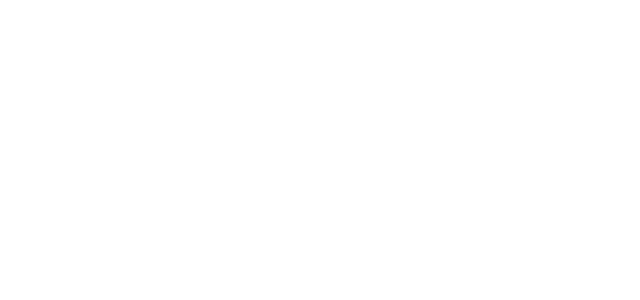
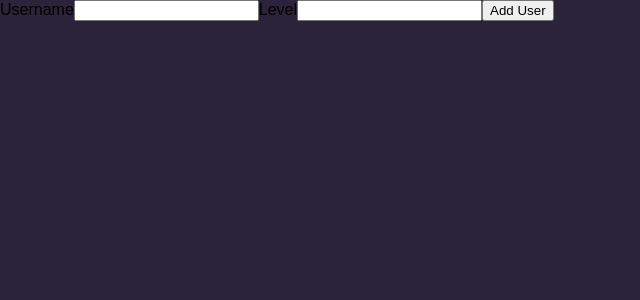
Before and after one commit to Ccharliiee/ReactLearningUProject1S8, a React (Create React App) app: page / in a window 1280 px wide. Shown: the top 300 px of the page, without its empty margins (0-640 px from the left). Built offline with nearby package versions, Linux system fonts and the light colour scheme.

Commit message:
Add an input form with accessibility support

```diff
--- a/src/App.js
+++ b/src/App.js
@@ -1,10 +1,10 @@
-import React from 'react';
-
+import React from "react";
+import AddUser from "./components/Users/AddUser";
 
 function App() {
   return (
     <div>
-
+      <AddUser />
     </div>
   );
 }
--- /dev/null
+++ b/src/components/Users/AddUser.js
@@ -0,0 +1,24 @@
+import React from "react";
+
+const AddUser = (props) => {
+  const addUserHandler = (event) => {
+    event.preventDefault();
+    /*         if (enteredValue.trim().length === 0) {
+          setIsInputValid(false);
+          return;
+        }
+        props.onAddGoal(enteredValue) */
+  };
+
+  return (
+    <form onSubmit={addUserHandler}>
+      <label htmlFor="username">Username</label>
+      <input id="username" type="text" />
+      <label htmlFor="level">Level</label>
+      <input id="level" type="number" />
+      <button type="submit">Add User</button>
+    </form>
+  );
+};
+
+export default AddUser;
--- a/src/index.css
+++ b/src/index.css
@@ -8,4 +8,5 @@
 
 body {
   margin: 0;
+  background: rgb(43, 35, 58);
 }
```
Also changed, not shown: 1 other file (tests, documents, lock files or other folders).
